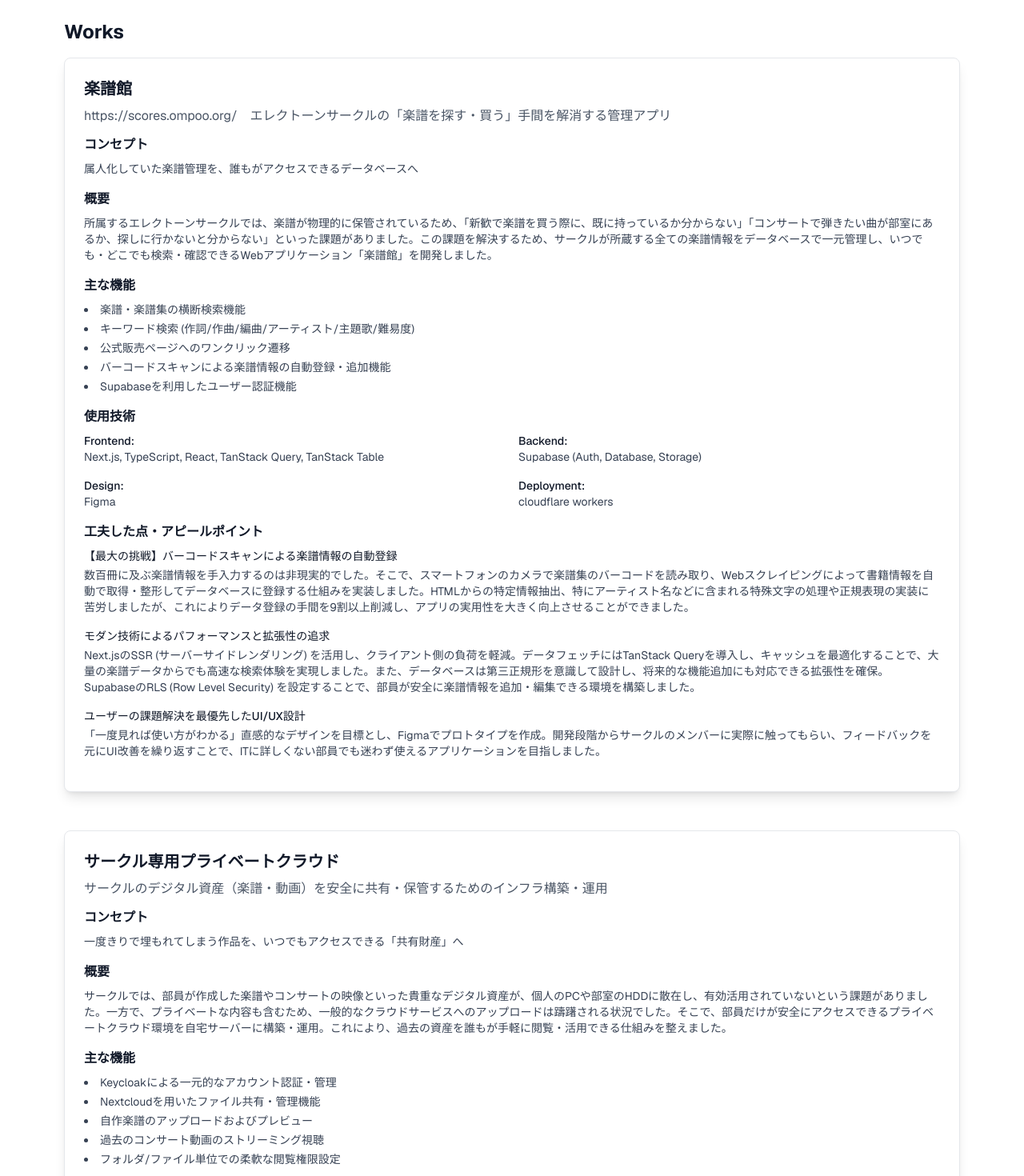
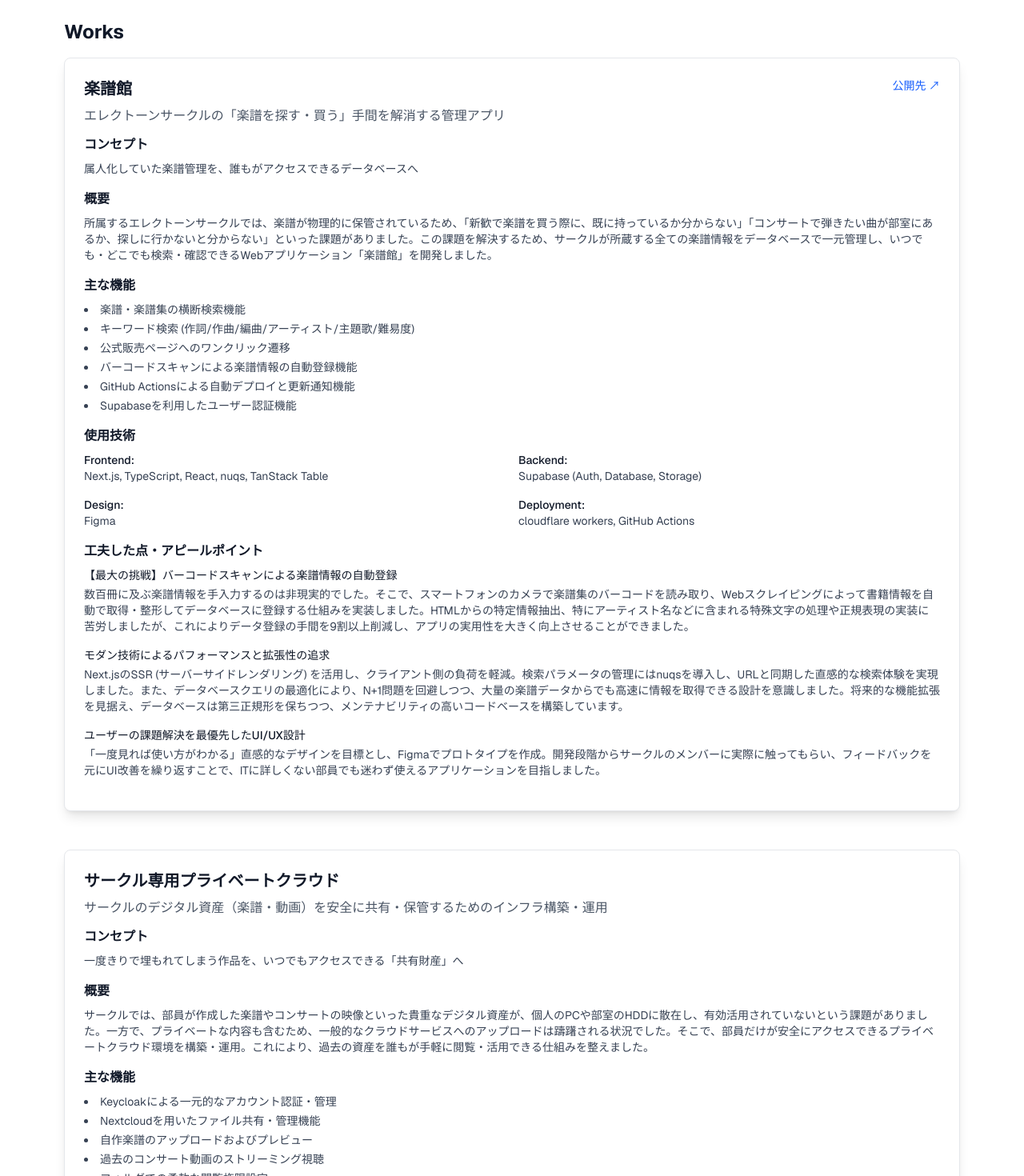
Before and after one commit to yufoxda/yufox.page, a Next.js app: page / in a window 1280 px wide. Shown: the part 2700-4170 px from the top of the page at 80% size. Built offline with nearby package versions, Linux system fonts and the light colour scheme.

Commit message:
feat:公開先の追加

```diff
--- a/src/app/_components/works.tsx
+++ b/src/app/_components/works.tsx
@@ -3,6 +3,7 @@ interface WorkItem {
   id: string;
   title: string;
   subtitle: string;
+  url?: string;
   concept: string;
   description: string;
   features: string[];
@@ -20,21 +21,23 @@ export const WorksData: WorkItem[] = [
   {
     id: "scores",
     title: "楽譜館",
-    subtitle: " https://scores.ompoo.org/　エレクトーンサークルの「楽譜を探す・買う」手間を解消する管理アプリ",
+    subtitle: " エレクトーンサークルの「楽譜を探す・買う」手間を解消する管理アプリ",
+    url: "https://scores.ompoo.org/",
     concept: "属人化していた楽譜管理を、誰もがアクセスできるデータベースへ",
     description: "所属するエレクトーンサークルでは、楽譜が物理的に保管されているため、「新歓で楽譜を買う際に、既に持っているか分からない」「コンサートで弾きたい曲が部室にあるか、探しに行かないと分からない」といった課題がありました。この課題を解決するため、サークルが所蔵する全ての楽譜情報をデータベースで一元管理し、いつでも・どこでも検索・確認できるWebアプリケーション「楽譜館」を開発しました。",
     features: [
       "楽譜・楽譜集の横断検索機能",
       "キーワード検索 (作詞/作曲/編曲/アーティスト/主題歌/難易度)",
       "公式販売ページへのワンクリック遷移",
-      "バーコードスキャンによる楽譜情報の自動登録・追加機能",
+      "バーコードスキャンによる楽譜情報の自動登録機能",
+      "GitHub Actionsによる自動デプロイと更新通知機能",
       "Supabaseを利用したユーザー認証機能"
     ],
     techStack: {
-      frontend: ["Next.js", "TypeScript", "React", "TanStack Query", "TanStack Table"],
+      frontend: ["Next.js", "TypeScript", "React", "nuqs", "TanStack Table"],
       backend: ["Supabase (Auth, Database, Storage)"],
       design: ["Figma"],
-      deployment: ["cloudflare workers"]
+      deployment: ["cloudflare workers", "GitHub Actions"]
     },
     highlights: [
       {
@@ -43,7 +46,7 @@ export const WorksData: WorkItem[] = [
       },
       {
         title: "モダン技術によるパフォーマンスと拡張性の追求",
-        description: "Next.jsのSSR (サーバーサイドレンダリング) を活用し、クライアント側の負荷を軽減。データフェッチにはTanStack Queryを導入し、キャッシュを最適化することで、大量の楽譜データからでも高速な検索体験を実現しました。また、データベースは第三正規形を意識して設計し、将来的な機能追加にも対応できる拡張性を確保。SupabaseのRLS (Row Level Security) を設定することで、部員が安全に楽譜情報を追加・編集できる環境を構築しました。"
+        description: "Next.jsのSSR (サーバーサイドレンダリング) を活用し、クライアント側の負荷を軽減。検索パラメータの管理にはnuqsを導入し、URLと同期した直感的な検索体験を実現しました。また、データベースクエリの最適化により、N+1問題を回避しつつ、大量の楽譜データからでも高速に情報を取得できる設計を意識しました。将来的な機能拡張を見据え、データベースは第三正規形を保ちつつ、メンテナビリティの高いコードベースを構築しています。"
       },
       {
         title: "ユーザーの課題解決を最優先したUI/UX設計",
@@ -56,13 +59,13 @@ export const WorksData: WorkItem[] = [
     title: "サークル専用プライベートクラウド",
     subtitle: "サークルのデジタル資産（楽譜・動画）を安全に共有・保管するためのインフラ構築・運用",
     concept: "一度きりで埋もれてしまう作品を、いつでもアクセスできる「共有財産」へ",
-    description: "サークルでは、部員が作成した楽譜やコンサートの映像といった貴重なデジタル資産が、個人のPCや部室のHDDに散在し、有効活用されていないという課題がありました。一方で、プライベートな内容も含むため、一般的なクラウドサービスへのアップロードは躊躇される状況でした。そこで、部員だけが安全にアクセスできるプライベートクラウド環境を自宅サーバーに構築・運用。これにより、過去の資産を誰もが手軽に閲覧・活用できる仕組みを整えました。",
+    description: "サークルでは、部員が作成した楽譜やコンサートの映像といった貴重なデジタル資産が、個人のPCや部室のHDDに散在し、有効活用されていないという課題がありました。一方で、プライベートな内容も含むため、一般的なクラウドサービスへのアップロードは躊躇される状況でした。そこで、部員だけが安全にアクセスできるプライベートクラウド環境を構築・運用。これにより、過去の資産を誰もが手軽に閲覧・活用できる仕組みを整えました。",
     features: [
       "Keycloakによる一元的なアカウント認証・管理",
       "Nextcloudを用いたファイル共有・管理機能",
       "自作楽譜のアップロードおよびプレビュー",
       "過去のコンサート動画のストリーミング視聴",
-      "フォルダ/ファイル単位での柔軟な閲覧権限設定"
+      "フォルダでの柔軟な閲覧権限設定"
     ],
     techStack: {
       infrastructure: ["Linux (Ubuntu Server)", "Apache", "Samba"],
@@ -87,10 +90,10 @@ export const WorksData: WorkItem[] = [
   },
   {
     id: "tapla",
-    title: "tapla",
-    subtitle: "https://tapla.ompoo.org/ サークルの簡単にイベント日程調整ができる予定共有アプリ　",
+    title: "tapla (開発中)",
+    subtitle: "サークルの簡単にイベント日程調整ができる予定共有アプリ",
     concept: "面倒な「繰り返し入力」をゼロに。",
-    description: "サークルで従来使用していた日程調整ツール「tappy」には、「イベントごとに毎回、自分の空き時間を入力し直さなければならない」という課題がありました。そこで、ユーザー認証機能を追加し、一度入力した予定を別イベント作成時に自動入力することで、日程調整の手間を大幅に削減する後継アプリケーション「tapla」を開発しました。既存の便利な体験（tappy）を、より発展（++）させるという思いを込めて命名しました。",
+    description: "サークルで従来使用していた日程調整ツール「tappy」には、「イベントごとに毎回、自分の空き時間を入力し直さなければならない」という課題がありました。そこで、ユーザー認証機能を追加し、一度入力した予定を別イベント作成時に自動入力することで、日程調整の手間を大幅に削減する後継アプリケーション「tapla」を開発中です。既存の便利な体験（tappy）を、より発展（++）させるという思いを込めて命名しました。",
     features: [
       "Keycloakを利用したSSO（シングルサインオン）/ Google認証",
       "予定の自動入力機能による、複数イベントへの迅速な回答",
@@ -111,12 +114,12 @@ export const WorksData: WorkItem[] = [
         description: "サークル専用クラウドとアカウント情報を共通化するため、KeycloakをIdP（IDプロバイダ）としたSSO（シングルサインオン）を実装。さらにGoogleアカウントでのログインにも対応し、ユーザーがパスワードを覚える必要のない、セキュアで快適な認証体験を構築しました。"
       },
       {
-        title: "リアルタイム性とセキュリティを両立するアーキテクチャ",
-        description: "誰かが投票すると、その結果が他のメンバーの画面にも即時反映されるリアルタイム性をSupabaseのRealtime機能で実現。データベースへのアクセスはSupabaseのRLS (Row Level Security) で厳格に制御し、自分以外のユーザーの予定を不正に編集できないよう、安全性を担保しています。"
+        title: "拡張性とセキュリティを考慮したアーキテクチャ（予定）",
+        description: "ユーザー体験の向上に向け、SupabaseのRealtime機能を活用した即時反映や、RLS (Row Level Security) による厳格なアクセス制御の導入を予定しています。開発の進展に合わせて、利便性と安全性を高い次元で両立させるインフラ構成を目指しています。"
       },
       {
-        title: "【技術的挑戦】パフォーマンスを意識した非正規化スキーマ設計",
-        description: "最も苦労したのは、ユーザーから送られてくる投票データ（{ \"日付\": [\"10時\", \"11時\"] }）を、ユーザーごとの参加可能時間データ（{ \"ユーザーID\": [\"日付T10:00\", \"日付T11:00\"] }）へ効率的に変換・保存する部分です。当初は正規化されたスキーマを検討しましたが、データの読み出し時に複雑なクエリが必要になるため、あえて冗長性を持たせたスキーマ（非正規化）を設計。これによりデータの整形ロジックは複雑になりましたが、読み込み時のパフォーマンスを大幅に向上させることに成功しました。アプリケーションの特性に合わせた最適なデータベース設計を、トレードオフを考慮しながら判断する良い経験となりました。"
+        title: "【技術的挑戦】読み取り効率を追求した非正規化スキーマの設計（予定）",
+        description: "将来的なユーザー増やデータ量の増加を見据え、読み込み時のパフォーマンスを最大化するための非正規化スキーマ設計を検討しています。正規化による整合性の維持と、非正規化によるクエリ速度の向上のトレードオフを分析し、アプリケーションに最適なデータ構造の実装を目指しています。"
       }
     ]
   }
@@ -130,7 +133,19 @@ export default function Works() {
 
             {WorksData.map((work) => (
                 <div key={work.id} className="border border-gray-200 dark:border-gray-700 rounded-lg p-6 shadow-lg bg-white dark:bg-gray-800">
-                    <h3 className="text-xl font-bold mb-2 text-gray-900 dark:text-white">{work.title}</h3>
+                    <div className="flex justify-between items-start mb-2">
+                        <h3 className="text-xl font-bold text-gray-900 dark:text-white">{work.title}</h3>
+                        {work.url && (
+                            <a
+                                href={work.url}
+                                target="_blank"
+                                rel="noopener noreferrer"
+                                className="text-blue-600 dark:text-blue-400 hover:underline text-sm font-medium"
+                            >
+                                公開先 ↗
+                            </a>
+                        )}
+                    </div>
                     <p className="text-gray-600 dark:text-gray-300 mb-3">{work.subtitle}</p>
 
                     <div className="mb-4">
--- a/src/app/page.tsx
+++ b/src/app/page.tsx
@@ -58,17 +58,29 @@ export default function Home() {
         <MiniWorks />
 
       </main>
-      <footer className="row-start-3 flex gap-[24px] flex-wrap items-center justify-center">
-        <h1>
-          contact:
-        </h1>
-          <p>
-            x: @yufox_official
-          </p>
+      <footer className="row-start-3 flex flex-col items-center gap-4 py-8">
+        <div className="flex gap-[24px] flex-wrap items-center justify-center">
+          <h2 className="font-bold text-gray-900 dark:text-white">Contact</h2>
+          <a
+            href="https://x.com/yufox_official"
+            target="_blank"
+            rel="noopener noreferrer"
+            className="text-gray-600 dark:text-gray-300 hover:text-blue-500 dark:hover:text-blue-400 transition-colors"
+          >
+            X: @yufox_official
+          </a>
+          <a
+            href="https://github.com/yufoxda"
+            target="_blank"
+            rel="noopener noreferrer"
+            className="text-gray-600 dark:text-gray-300 hover:text-gray-900 dark:hover:text-white transition-colors"
+          >
+            GitHub: yufoxda
+          </a>
+        </div>
         <p className="text-sm text-gray-500 dark:text-gray-400">
-          © 2025 yufox. All rights reserved.
+          © 2026 yufox. All rights reserved.
         </p>
-
       </footer>
     </div>
   );
```
